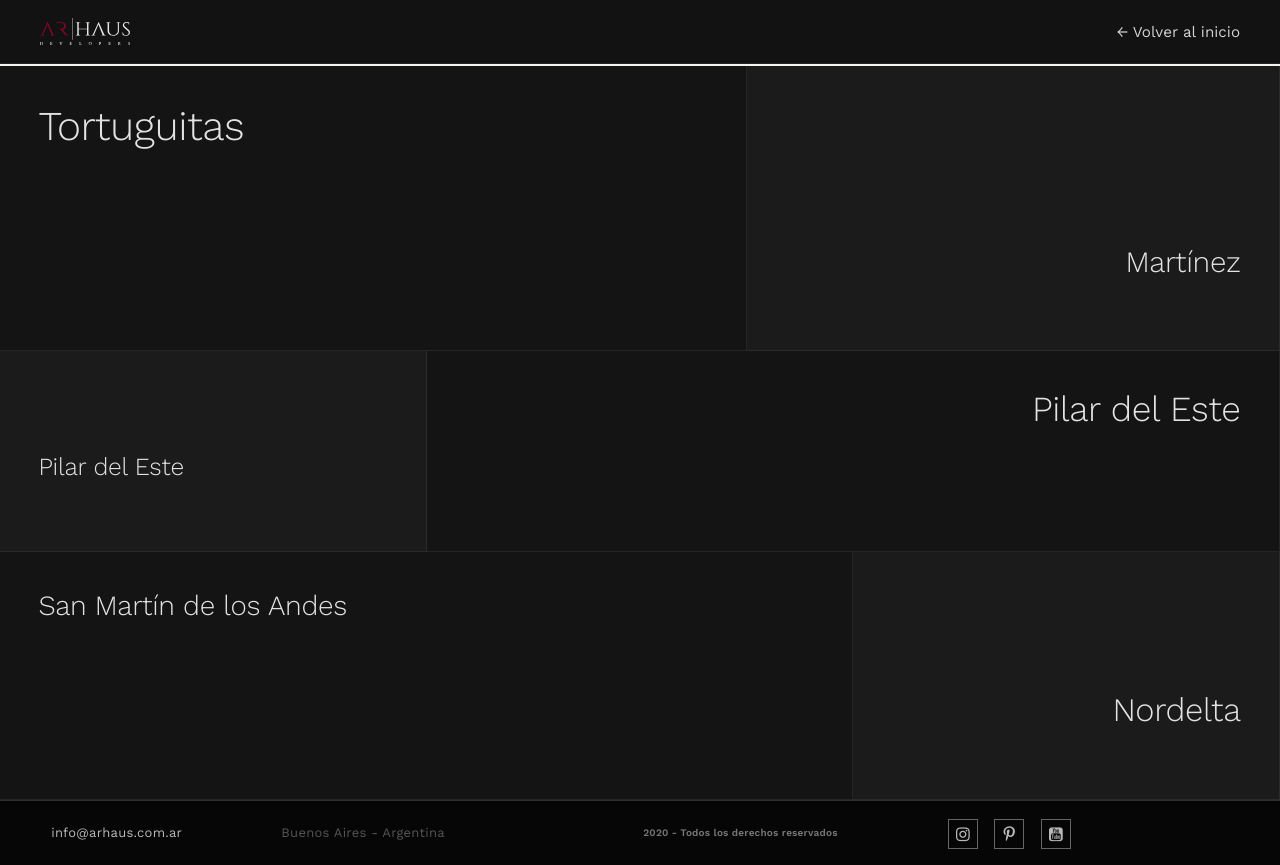
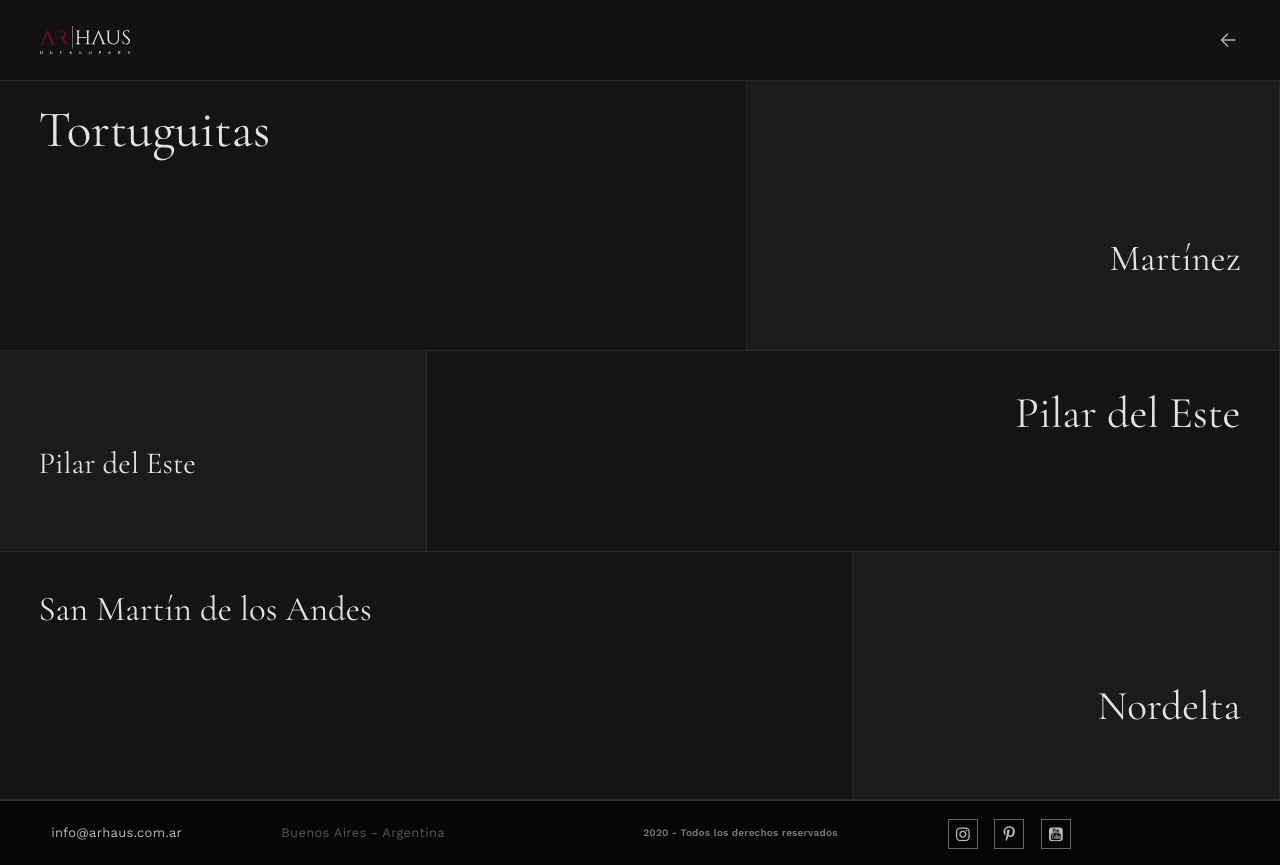
Before and after one commit to maluciani77/ARHAUS, a PHP site: page /proyecto.html in a window 1280 px wide. Run offline with PHP 8.4, Linux system fonts and the light colour scheme; some libraries are stand-ins or nearby versions.

Commit message:
Proyectos: nombres en romana y una flecha para volver
Los lugares (Tortuguitas, Pilar del Este, San Martin de los Andes) pasan
de la Work Sans del resto del sitio a Cormorant Garamond, una romana de
trazo fino emparentada con la letra del logo. Van en 400 y no en 300:
sobre el fondo negro los trazos finos se adelgazan mas todavia. Y en un
cuerpo mayor, porque la caja baja de una romana se ve mas chica al mismo
tamano. Los datos de abajo siguen en Work Sans, para que se note el
contraste entre el titulo y el dato.

En la barra de arriba, el logo queda a la izquierda y el "Volver al
inicio" pasa a ser una flecha sola a la derecha. Lleva title y
aria-label, porque de una flecha dibujada un lector de pantalla no lee
nada. Se van el checkbox y el boton de hamburguesa: sin menu que abrir
no tenian para que estar, y asi la flecha esta a la vista tambien en el
celular.

Co-Authored-By: Claude Opus 5 <noreply@anthropic.com>

```diff
--- a/css/proyectos-indice.css
+++ b/css/proyectos-indice.css
@@ -115,11 +115,18 @@
     background-repeat: no-repeat;
     background-position: 0 100%;
     background-size: 0% 1px;
-    font-family: "Work Sans", sans-serif;
-    font-size: calc(clamp(1.4rem, 3.2vw, 2.7rem) * var(--escala, 1));
-    font-weight: 300;
-    line-height: 1.1;
-    letter-spacing: -0.01em;
+    /* Una romana para los lugares. El resto de la pagina sigue en Work
+       Sans: el contraste entre las dos es lo que hace que el nombre se
+       lea como titulo y no como una etiqueta mas. */
+    font-family: "Cormorant Garamond", "Times New Roman", serif;
+    /* Va mas grande que la sans que habia: las romanas tienen la letra
+       de caja baja mas chica y al mismo cuerpo se ven mas pequenas. */
+    font-size: calc(clamp(1.7rem, 4vw, 3.5rem) * var(--escala, 1));
+    /* 400 y no 300: sobre el fondo negro los trazos finos de esta letra
+       se adelgazan todavia mas y se empiezan a cortar. */
+    font-weight: 400;
+    line-height: 1.05;
+    letter-spacing: 0;
     transition: background-size 0.45s cubic-bezier(0.22, 0.61, 0.36, 1);
 }
 
@@ -362,6 +369,62 @@ nav.nav--oscuro .nav__item:hover {
 
 
 /* ========================================
+   LA FLECHA DE VOLVER
+   El nav de esta pagina no tiene menu: es el logo a la izquierda y una
+   flecha a la derecha, nada mas. Por eso no hay boton de hamburguesa ni
+   en el celular; la flecha esta siempre a la vista.
+   ======================================== */
+
+nav.nav--volver .nav__volver {
+    display: inline-flex;
+    align-items: center;
+    justify-content: center;
+    /* Cuadrado de 44px: es el minimo que se toca comodo con el dedo,
+       aunque la flecha dibujada adentro sea mas chica. */
+    width: 44px;
+    height: 44px;
+    margin-right: -10px;   /* la flecha queda opticamente en el borde */
+    border-radius: 50%;
+    color: rgba(255, 255, 255, 0.65);
+    text-decoration: none;
+    transition: color 0.25s ease, background-color 0.25s ease;
+}
+
+nav.nav--volver .nav__volver svg {
+    width: 24px;
+    height: 24px;
+    fill: none;
+    stroke: currentColor;
+    stroke-width: 1.6;
+    stroke-linecap: round;
+    stroke-linejoin: round;
+    transition: transform 0.3s cubic-bezier(0.22, 0.61, 0.36, 1);
+}
+
+/* Al apoyar el mouse la flecha se corre hacia donde lleva */
+nav.nav--volver .nav__volver:hover,
+nav.nav--volver .nav__volver:focus-visible {
+    color: #ffffff;
+    background-color: rgba(255, 255, 255, 0.08);
+}
+
+nav.nav--volver .nav__volver:hover svg,
+nav.nav--volver .nav__volver:focus-visible svg {
+    transform: translateX(-3px);
+}
+
+@media (prefers-reduced-motion: reduce) {
+    nav.nav--volver .nav__volver svg {
+        transition: none;
+    }
+
+    nav.nav--volver .nav__volver:hover svg {
+        transform: none;
+    }
+}
+
+
+/* ========================================
    EL PIE, CHICO Y GRIS
    Tambien solo en esta pagina. El pie normal mide 300px fijos y trae un
    parrafo largo; aca queda una sola linea con lo que hace falta.
--- a/proyecto.html
+++ b/proyecto.html
@@ -13,11 +13,16 @@
 	<link rel="stylesheet" href="css/nav-vertical.css?v=20260925">
 	<!-- Link con CSS principal -->
 	<link href="https://fonts.googleapis.com/css2?family=Work+Sans:wght@300;400;500;600&display=swap" rel="stylesheet">
+	<!-- Cormorant Garamond: la usan SOLO los nombres de los lugares del
+	     mosaico. Es una romana de trazo fino, de la misma familia visual
+	     que el logo de ARHAUS; al lado de la Work Sans del resto de la
+	     pagina se nota que es otra cosa, que es lo que se buscaba. -->
+	<link href="https://fonts.googleapis.com/css2?family=Cormorant+Garamond:ital,wght@0,300;0,400;0,500;1,300&display=swap" rel="stylesheet">
     <link rel="stylesheet" href="css/footer.css?v=20260925">
     <link rel="stylesheet" href="css/theme-light.css?v=20260925">
 	<!-- OJO: esta va al final, despues de footer.css y del tema: le pisa
 	     el alto fijo del pie y los colores claros. -->
-	<link rel="stylesheet" href="css/proyectos-indice.css?v=20260925">
+	<link rel="stylesheet" href="css/proyectos-indice.css?v=20260926">
 	<link rel="stylesheet" type="text/css" href="css/fontello.css?v=20260925"> <!-- Link con CSS de icono Up -->
 	<script src="js/jquery-3.3.1.min.js?v=20260925"></script> <!-- Link con JQuery -->
 	<script src="js/main.js?v=20260925" defer></script> <!-- Link con JavaScript principal -->
@@ -31,14 +36,18 @@
 	</header>
 
 	<!-- NAV -->
-    <nav class="nav--oscuro">
+    <nav class="nav--oscuro nav--volver">
         <div class="nav__container">
-            <a href="index.html"><img src="images/logo.svg" class="Logo logo_hov" alt="ARHAUS Logo"></a>
-            <label for="menu" class="nav__label"></label>
-            <input type="checkbox" id="menu" class="nav__input">
-            <div class="nav__menu">
-                <a href="index.html" class="nav__item">← Volver al inicio</a>
-            </div>
+            <a href="index.html" class="nav__logo"><img src="images/logo.svg" class="Logo logo_hov" alt="ARHAUS Developers"></a>
+            <!-- Una sola flecha, sin texto. Lleva title y aria-label: el
+                 title es el cartelito al apoyar el mouse, y el aria-label
+                 es lo que dice un lector de pantalla, que de una flecha
+                 dibujada no puede leer nada. -->
+            <a href="index.html" class="nav__volver" title="Volver al inicio" aria-label="Volver al inicio">
+                <svg viewBox="0 0 24 24" aria-hidden="true" focusable="false">
+                    <path d="M19 12 H5.5 M11.5 6 L5.5 12 L11.5 18"/>
+                </svg>
+            </a>
         </div>
     </nav>
 
```
